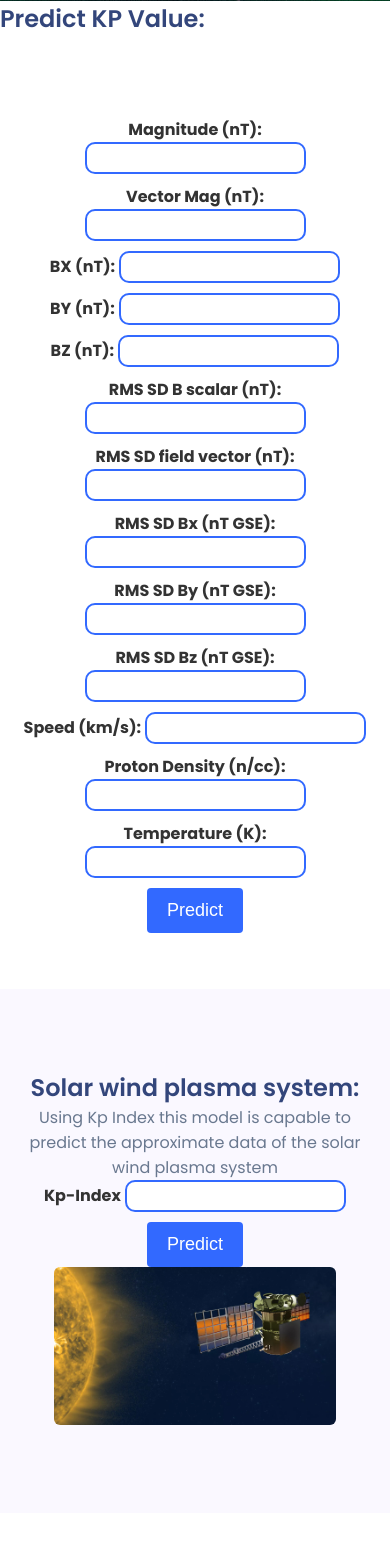
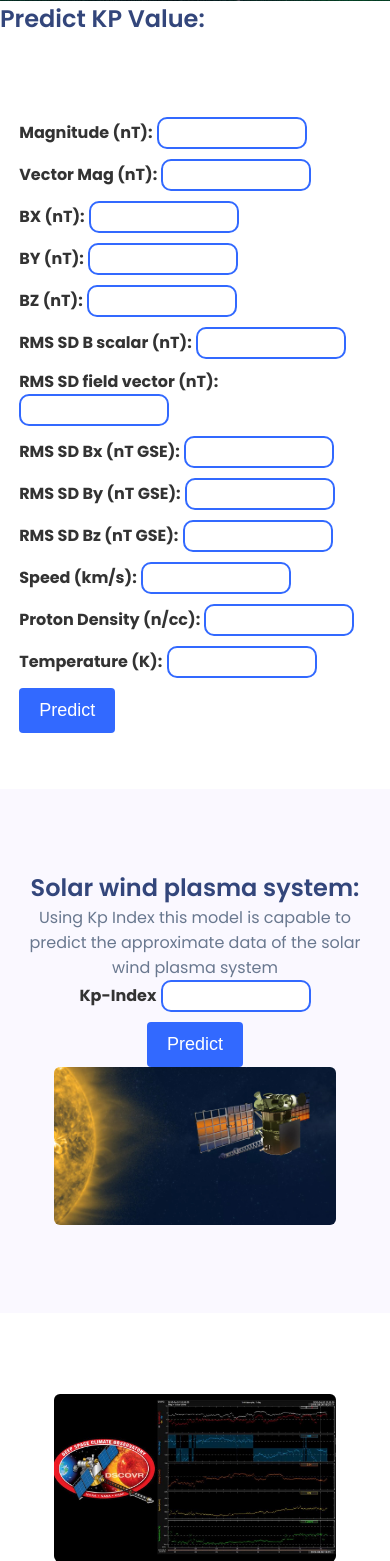
Before and after one commit to christnakh/AurOracle, a Flask app: page /prediction in a window 390 px wide. Shown: the part 843-2404 px from the top of the page. Run offline with Flask 3, Linux system fonts and the light colour scheme; parts of the project's set-up code (start-up, migrations or seed data) failed here and were passed over.

Commit message:
Fixing prediction field responsivite

```diff
--- a/app.py
+++ b/app.py
@@ -84,4 +84,4 @@
 
 
 if __name__ == '__main__':
-    app.run(debug=False, host='0.0.0.0')
+    app.run(debug=False, host='0.0.0.0', port=3494)
--- a/static/prediction.css
+++ b/static/prediction.css
@@ -469,6 +469,16 @@
 
 @media (max-width: 768px) {
   img {
-    max-width: 80%; /* Adjust the percentage as needed for the desired size */
+    max-width: 80%;
   }
 }
+
+
+@media screen and (max-width: 800px) {
+.learn_1 .container {
+    text-align: left;
+}
+.container input {
+    width: 150px;
+}
+}
--- a/static/style.css
+++ b/static/style.css
@@ -31,7 +31,6 @@
 {
 	font-family: 'Poppins', sans-serif;
 	scroll-behavior: smooth;
-
 }
 
 img
```
